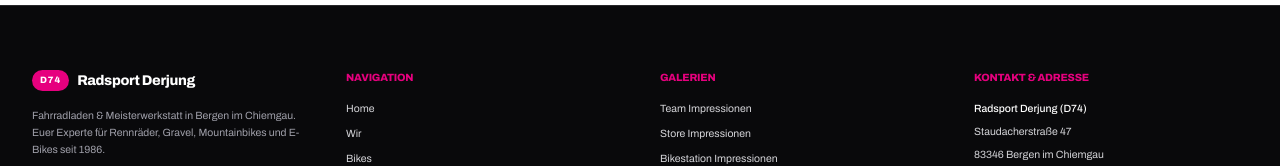
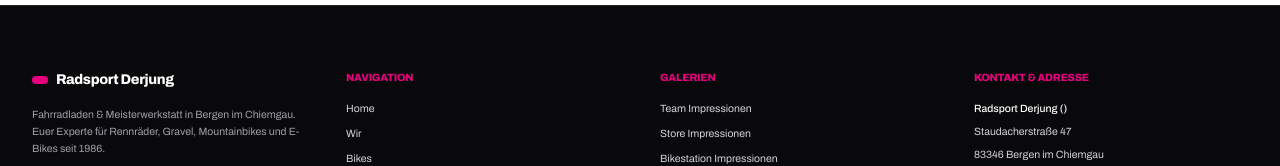
Before and after one commit to dmytro-webild/7bc4f24f-157f-4a52-96df-e06652732a77, a React (Vite) app: page / in a window 1280 px wide. Shown: the part 6061-6227 px from the top of the page. Built offline with nearby package versions, Linux system fonts and the light colour scheme; a web font is replaced by a local one.

Commit message:
Update src/components/Footer.tsx

```diff
--- a/src/components/Footer.tsx
+++ b/src/components/Footer.tsx
@@ -10,7 +10,7 @@ export default function Footer() {
           <div className="md:col-span-1 space-y-4">
             <div className="flex items-center gap-2">
               <span className="bg-[#E6007E] text-white font-extrabold text-xs px-2 py-1 rounded tracking-widest uppercase">
-                D74
+
               </span>
               <span className="font-extrabold text-xl tracking-tight text-white">
                 Radsport Derjung
@@ -49,7 +49,7 @@ export default function Footer() {
           <div>
             <h4 className="font-bold text-[#E6007E] text-sm uppercase tracking-wider mb-4">Kontakt & Adresse</h4>
             <address className="not-italic text-sm text-zinc-300 space-y-2">
-              <p className="font-medium text-white">Radsport Derjung (D74)</p>
+              <p className="font-medium text-white">Radsport Derjung ()</p>
               <p>Staudacherstraße 47</p>
               <p>83346 Bergen im Chiemgau</p>
               <p className="pt-2">Tel: <a href="tel:086626654476" className="hover:text-[#E6007E] transition-colors">08662 6654476</a></p>
```
